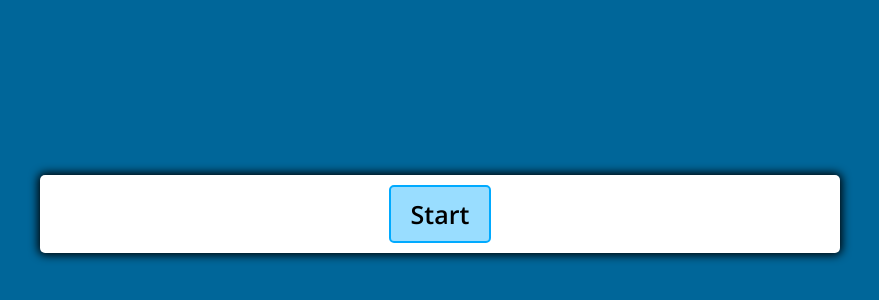
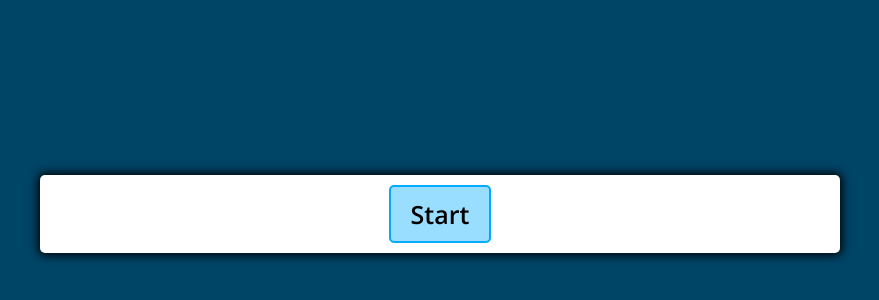
Before and after one commit to sophie-apples/front-end-pron-game, a plain HTML site: page index.html in a window 1280 px wide. Shown: the part 186-486 px from the top of the page, without its empty margins (200-1079 px from the left). Drawn offline with nearby package versions, Linux system fonts and the light colour scheme.

Commit message:
made background darker colour to ease transition for correct and incorrect answers

```diff
--- a/script.js
+++ b/script.js
@@ -55,7 +55,7 @@ function resetState() {
 function selectAnswer(e) {
     const selectedButton = e.target
     const correct = selectedButton.dataset.correct
-    //setStatusClass(document.body, correct)
+    setStatusClass(document.body, correct)
     Array.from(answerButtonsElement.children).forEach(button => {
         setStatusClass(button, button.dataset.correct)
     })
--- a/style.css
+++ b/style.css
@@ -19,7 +19,7 @@ body {
     align-items: center;
     width: 100vw;
     height: 100vh;
-    background-color: hsl(var(--hue), 100%, 30%);
+    background-color: hsl(var(--hue), 100%, 20%);
 }
 
 body.correct {
```
